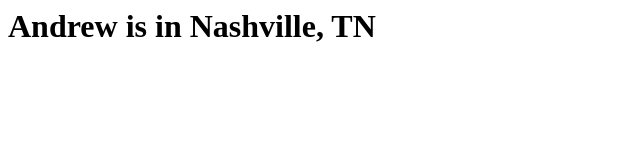
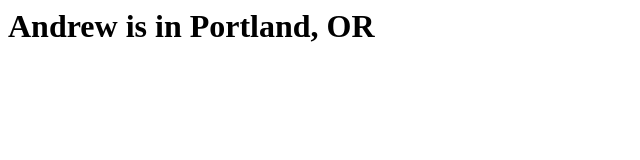
Before and after one commit to markm247/markm247.github.io, a plain HTML site: page index.html in a window 1280 px wide. Shown: the whole page, without its empty margins (0-640 px from the left). Drawn offline with Linux system fonts and the light colour scheme.

Commit message:
Update index.html

```diff
--- a/index.html
+++ b/index.html
@@ -1 +1 @@
-<h1>Andrew is in Nashville, TN</h1>
+<h1>Andrew is in Portland, OR</h1>
```
